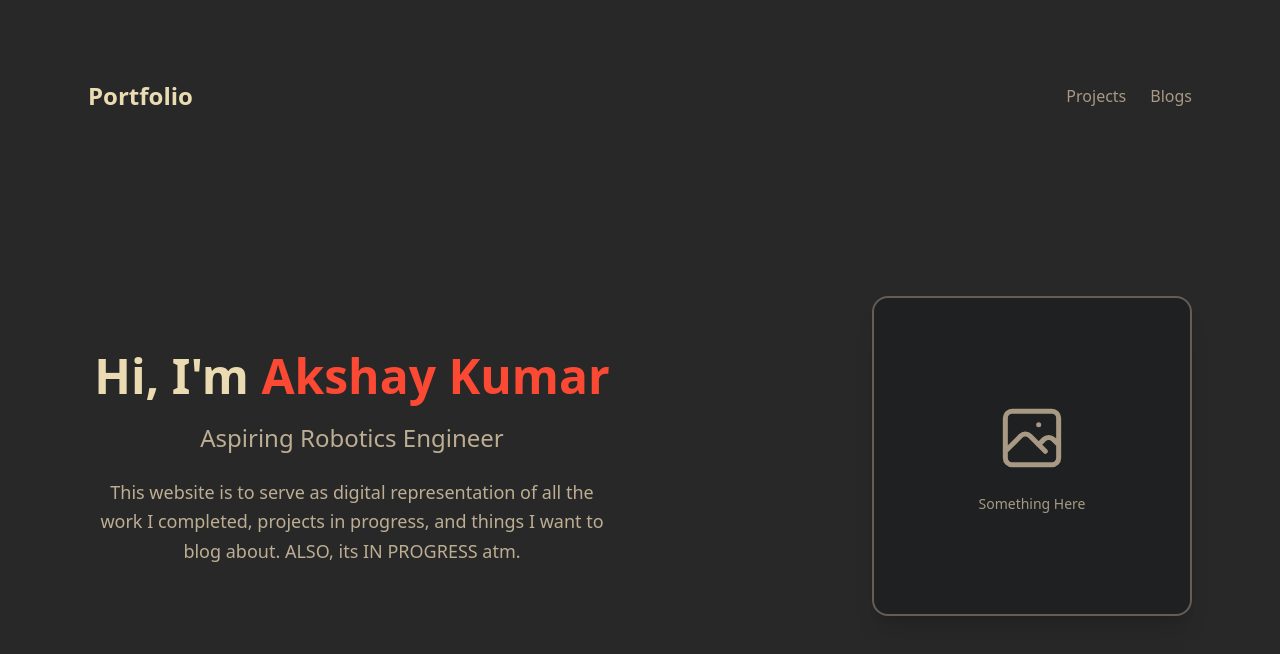
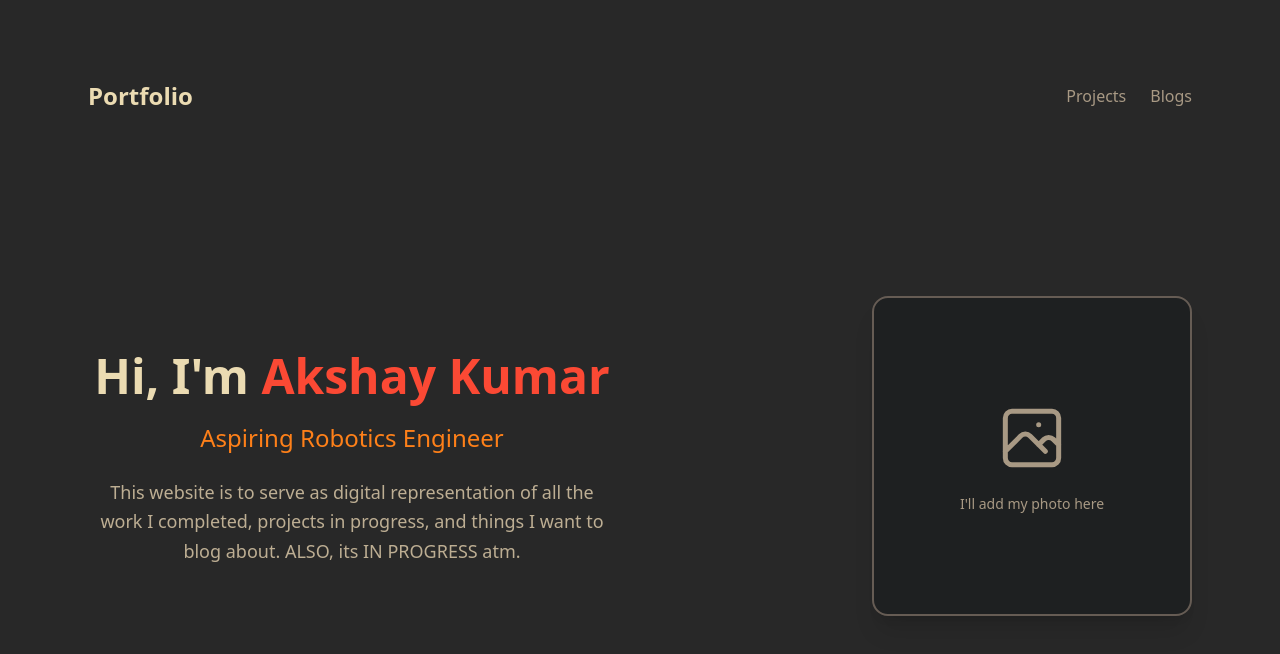
Before and after one commit to a-k-u-m-a-r/a-k-u-m-a-r.github.io, a React (Vite) app: page / in a window 1280 px wide. Shown: the top 654 px of the page. Built offline with nearby package versions, Linux system fonts and the light colour scheme.

Commit message:
Add logo photo

```diff
--- a/index.html
+++ b/index.html
@@ -2,7 +2,7 @@
 <html lang="en">
   <head>
     <meta charset="UTF-8" />
-    <link rel="icon" type="image/svg+xml" href="/vite.svg" />
+    <link rel="icon" type="image/svg+xml" href="/web_logo.png" />
     <meta name="viewport" content="width=device-width, initial-scale=1.0" />
     <title>Akshay Kumar Portfolio</title>
   </head>
--- a/src/components/Home.tsx
+++ b/src/components/Home.tsx
@@ -19,7 +19,7 @@ const Home = () => {
               </h2>
               <h3
                 className="text-2xl"
-                style={{ color: gruvboxTheme.fg3 }}
+                style={{ color: gruvboxTheme.orange }}
               >
                 Aspiring Robotics Engineer
               </h3>
@@ -70,7 +70,7 @@ const Home = () => {
                     d="M4 16l4.586-4.586a2 2 0 012.828 0L16 16m-2-2l1.586-1.586a2 2 0 012.828 0L20 14m-6-6h.01M6 20h12a2 2 0 002-2V6a2 2 0 00-2-2H6a2 2 0 00-2 2v12a2 2 0 002 2z"
                   />
                 </svg>
-                <p className="text-sm">Something Here</p>
+                <p className="text-sm">I'll add my photo here</p>
               </div>
             </div>
           </div>
```
Also changed, not shown: public/web_logo.png (added).
